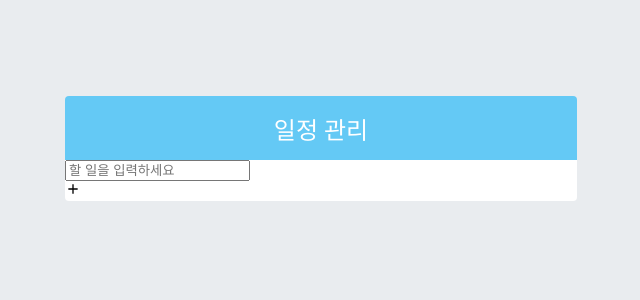
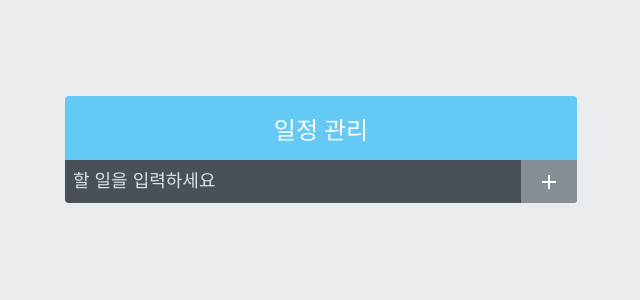
Before and after one commit to Kwakcena/react-todo-app, a React (Create React App) app in the folder review/todo-app-3/: page / in a window 1280 px wide. Shown: the top 300 px of the page, without its empty margins (319-959 px from the left). Built offline with nearby package versions, Linux system fonts and the light colour scheme.

Commit message:
TodoInsert 컴포넌트, scss작성하기
TodoInsert 컴포넌트에서 <MdAdd /> 컴포넌트는 버튼이므로 버튼 태그로
감싸줘야 한다.

컴포넌트의 스타일도 추가했다.

```diff
--- a/review/todo-app-3/src/components/TodoInsert.js
+++ b/review/todo-app-3/src/components/TodoInsert.js
@@ -1,13 +1,14 @@
 import React from 'react';
 import { MdAdd } from 'react-icons/md';
+import './TodoInsert.scss';
 
 const TodoInsert = () => {
   return (
     <form className="TodoInsert">
       <input placeholder="할 일을 입력하세요" />
-      <div className="submit">
+      <button className="submit">
         <MdAdd />
-      </div>
+      </button>
     </form>
   );
 };
--- /dev/null
+++ b/review/todo-app-3/src/components/TodoInsert.scss
@@ -0,0 +1,34 @@
+.TodoInsert {
+  display: flex;
+  background: #495057;
+  input {
+    background: none;
+    outline: none;
+    border: none;
+    padding: 0.5rem;
+    font-size: 1.125rem;
+    line-height: 1.5;
+    color: white;
+    &::placeholder {
+      color: #dee2e6;
+    }
+    flex: 1;
+  }
+  button {
+    background: none;
+    outline: none;
+    border: none;
+    background: #868e96;
+    color: white;
+    padding-left: 1rem;
+    padding-right: 1rem;
+    font-size: 1.5rem;
+    display: flex;
+    align-items: center;
+    cursor: pointer; // 마우스를 대면 손가락 모양 표시
+    transition: 0.1s background ease-in;
+    &:hover {
+      background: #adb5bd;
+    }
+  }
+}
```
Also changed, not shown: 1 other file (tests, documents, lock files or other folders).
